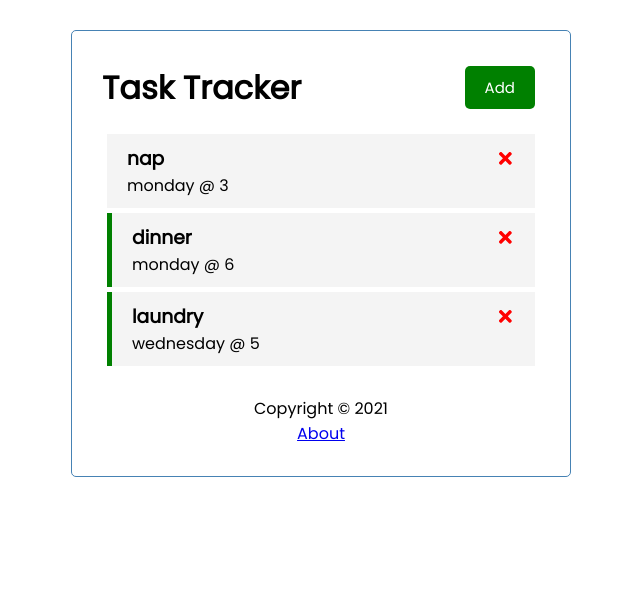
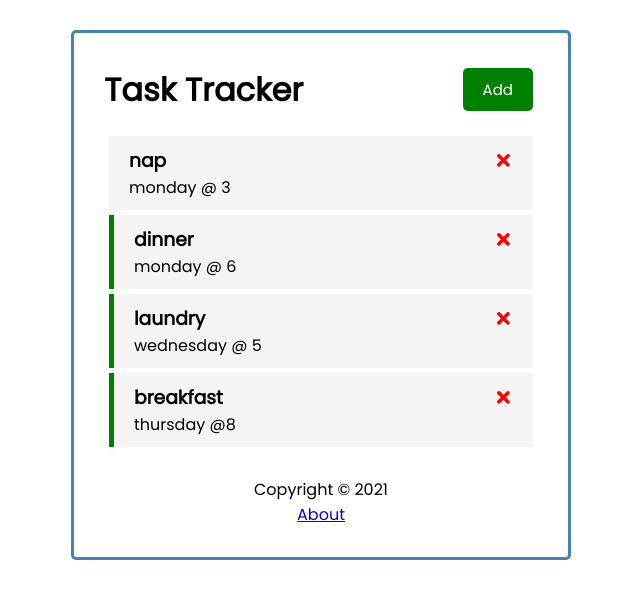
Before and after one commit to barksanto/react-task-tracker, a React (Create React App) app: page / in a window 1280 px wide. Shown: the top 598 px of the page, without its empty margins (319-959 px from the left). Built offline with nearby package versions, Linux system fonts and the light colour scheme; data requests are answered from the project's data file.

Commit message:
changed border thickness

```diff
--- a/db.json
+++ b/db.json
@@ -17,6 +17,12 @@
       "day": "wednesday @ 5",
       "reminder": true,
       "id": 3
+    },
+    {
+      "text": "breakfast",
+      "day": "thursday @8",
+      "reminder": true,
+      "id": 4
     }
   ]
 }
--- a/src/index.css
+++ b/src/index.css
@@ -15,7 +15,7 @@ body {
   margin: 30px auto;
   overflow: auto;
   min-height: 300px;
-  border: 1px solid steelblue;
+  border: 3px solid steelblue;
   padding: 30px;
   border-radius: 5px;
 }
```
